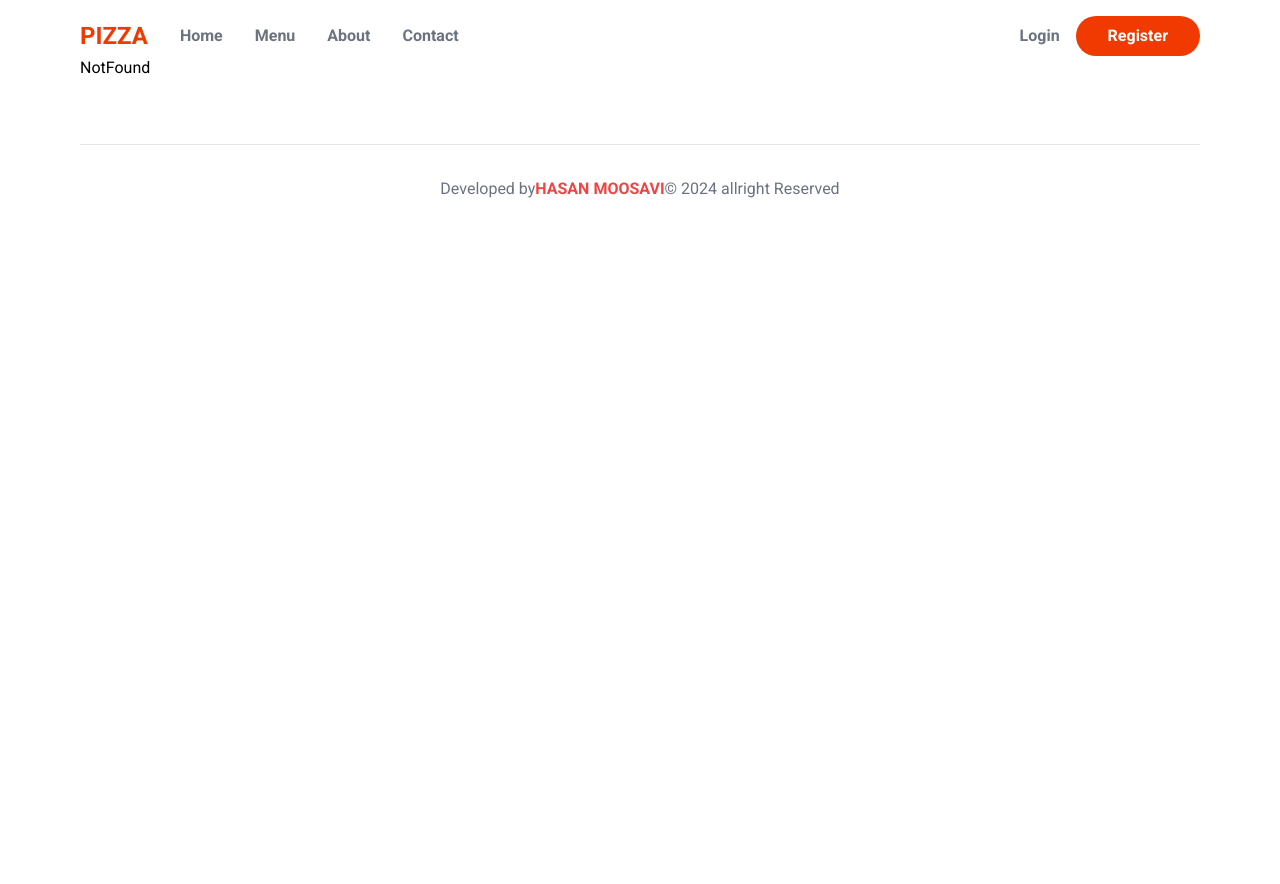
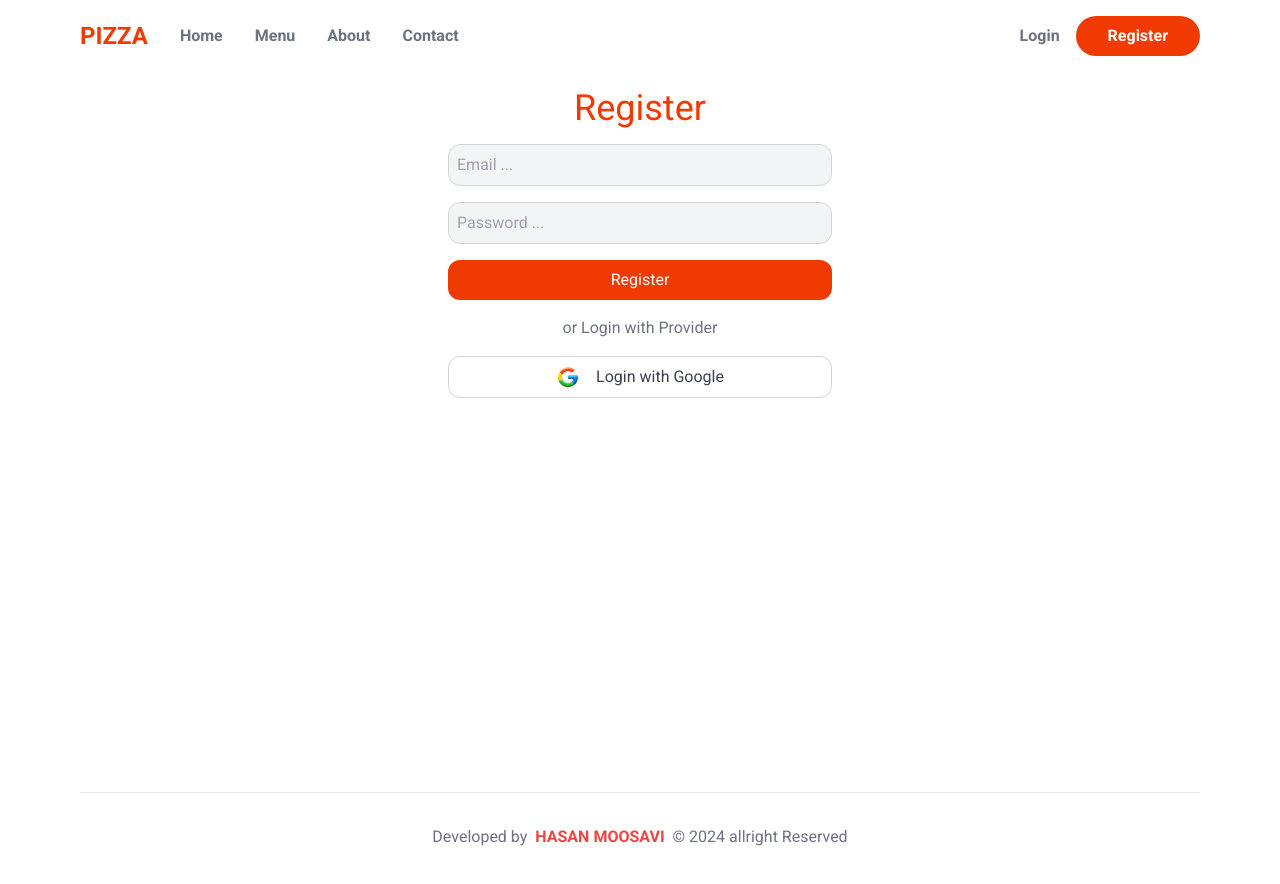
Before and after one commit to hasan814/OrderingFood, a Next.js app: page /register in a window 1280 px wide. Before the commit this address had no page. Shown: the top 884 px of the page. Before the commit the page ends 800 px from the top, so only its background shows below. Built offline with nearby package versions, Linux system fonts and the light colour scheme.

Commit message:
Added Register Section

```diff
--- a/src/app/globals.css
+++ b/src/app/globals.css
@@ -6,3 +6,20 @@ section.hero {
   @apply grid;
   grid-template-columns: 0.4fr 0.6fr;
 }
+
+input[type="email"],
+input[type="password"],
+input[type="text"] {
+  @apply block w-full my-4 rounded-xl;
+  @apply border p-2 border-gray-300 bg-gray-100;
+}
+
+button {
+  @apply block w-full text-gray-700;
+  @apply border border-gray-300 rounded-xl px-6 py-2;
+}
+
+button[type="submit"],
+.submit {
+  @apply border-0 bg-primary text-white;
+}
--- a/src/app/layout.js
+++ b/src/app/layout.js
@@ -18,7 +18,7 @@ export default function RootLayout({ children }) {
     <html lang="en">
       <body className={`${roboto.className} max-w-6xl mx-auto p-4`}>
         <Header />
-        <main className="">{children}</main>
+        <main style={{ minHeight: "80vh" }}>{children}</main>
         <Footer />
       </body>
     </html>
--- /dev/null
+++ b/src/app/register/page.jsx
@@ -0,0 +1,7 @@
+import RegisterPage from "@/templates/RegisterPage";
+
+const Register = () => {
+  return <RegisterPage />;
+};
+
+export default Register;
--- a/src/components/layout/Footer.jsx
+++ b/src/components/layout/Footer.jsx
@@ -5,7 +5,7 @@ const Footer = () => {
     <div className="border-t p-8 text-center text-gray-500 mt-16">
       <p>
         Developed by
-        <span className="uppercase text-red-500 font-semibold">
+        <span className="uppercase text-red-500 font-semibold px-2">
           hasan moosavi
         </span>
         &copy; 2024 allright Reserved
--- a/src/components/templates/HomeMenu.jsx
+++ b/src/components/templates/HomeMenu.jsx
@@ -13,7 +13,7 @@ const HomeMenu = () => {
           <Image src={"/sallad2.png"} alt="pizza" width={107} height={195} />
         </div>
       </div>
-      <SectionHeaders subHeader={"CHECK OUT"} mainHeader={"Menu"} />
+      <SectionHeaders subHeader={"check out"} mainHeader={"Menu"} />
       <div className="grid grid-cols-3 gap-4">
         <MenuItems />
         <MenuItems />
--- /dev/null
+++ b/src/components/templates/RegisterPage.jsx
@@ -0,0 +1,23 @@
+import Image from "next/image";
+
+const RegisterPage = () => {
+  return (
+    <section className="mt-8">
+      <h1 className="text-center text-primary text-4xl">Register</h1>
+      <form className="block max-w-sm mx-auto">
+        <input type="email" placeholder="Email ..." />
+        <input type="password" placeholder="Password ..." />
+        <button type="submit">Register</button>
+        <div className="my-4 text-center text-gray-500">
+          or Login with Provider
+        </div>
+        <button className="flex gap-4 justify-center">
+          <Image src="/google.png" alt="alt" width={24} height={24} />
+          Login with Google
+        </button>
+      </form>
+    </section>
+  );
+};
+
+export default RegisterPage;
```
Also changed, not shown: public/google.png.
